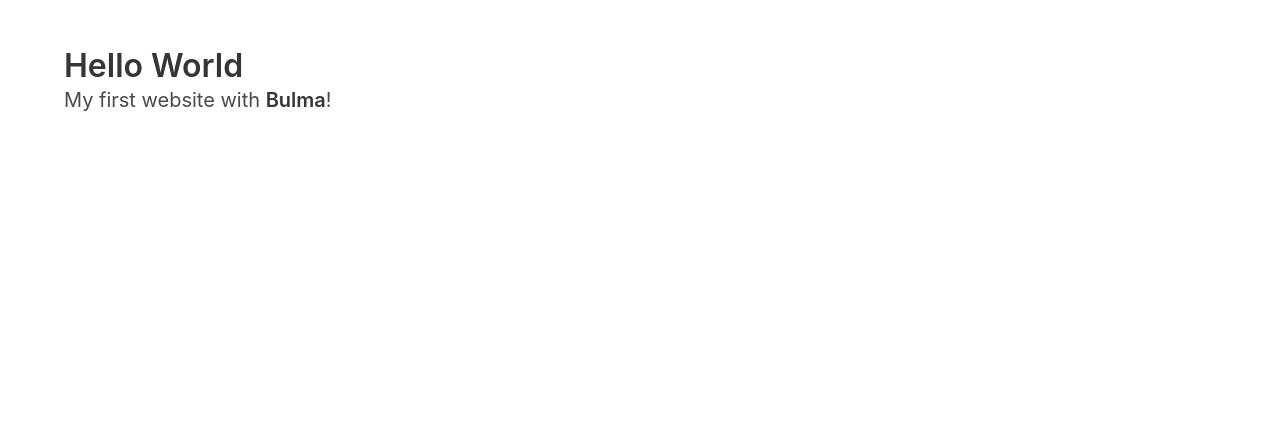
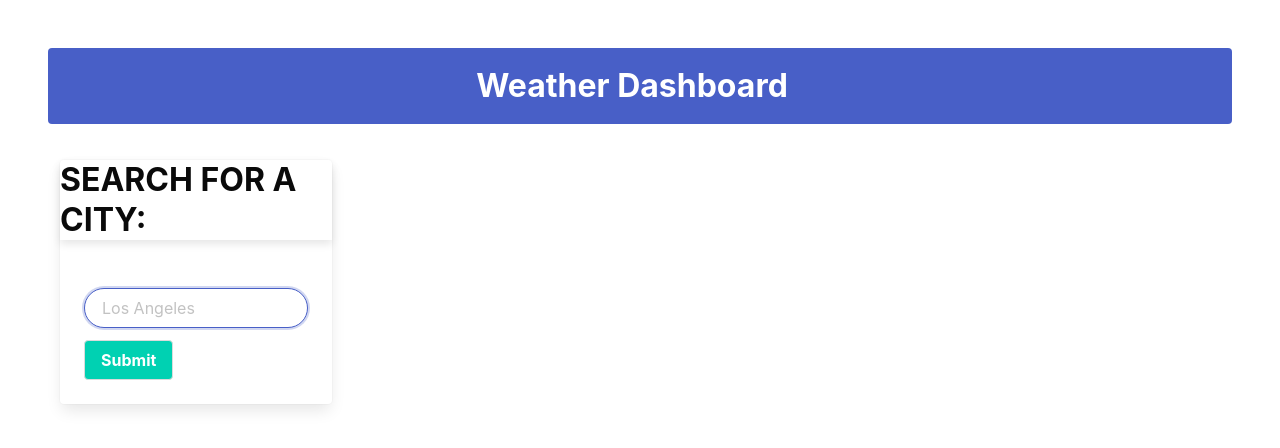
Before and after one commit to icozuna/Challenge-6, a plain HTML site: page index.html in a window 1280 px wide. Drawn offline with nearby package versions, Linux system fonts and the light colour scheme.

Commit message:
Made search form and header

```diff
--- a/index.html
+++ b/index.html
@@ -11,9 +11,32 @@
   </head>
   <body>
     <section class="section">
-      <div class="container">
-        <h1 class="title">Hello World</h1>
-        <p class="subtitle">My first website with <strong>Bulma</strong>!</p>
+      <div class="container.is-max-widescreen">
+        <div class="notification has-background-link">
+          <h1
+            class="title has-text-centered has-text-white has-text-weight-bold"
+          >
+            Weather Dashboard
+          </h1>
+        </div>
+        <div class="column is-one-quarter box-color ">
+          <div class="card">
+            <h3
+              class="card-header is-uppercase has-text-weight-bold subtitle is-3 has-text-black"
+            >
+              Search for a city:
+            </h3>
+            <form id="user-form" class="card-content">
+
+              <input
+                class="input is-link is-rounded is-focused "
+                type="text"
+                placeholder="Los Angeles"
+              />
+              <input type="submit" class="button has-background-primary has-text-white has-text-weight-bold mt-3 is-centered"></input>
+            </form>
+          </div>
+        </div>
       </div>
     </section>
   </body>
```
